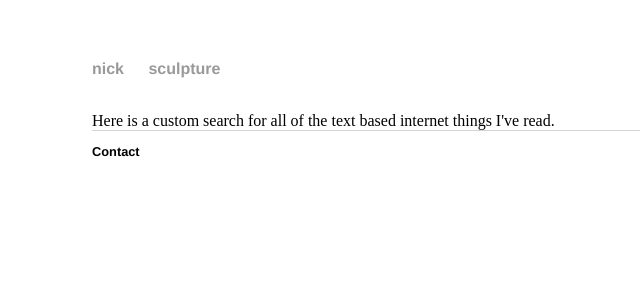
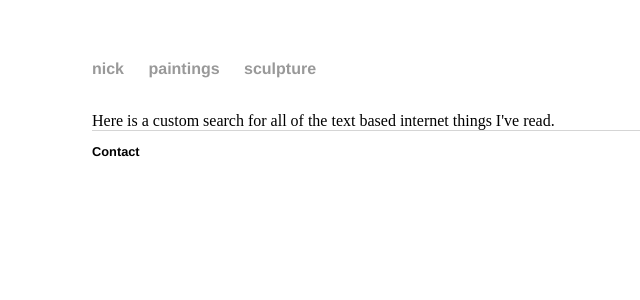
Before and after one commit to slavachalnev/nickaustinbrown.github.io, a Jekyll site: the page built from search/index.html, in a window 1280 px wide. Shown: the top 300 px of the page, without its empty margins (228-868 px from the left). Built offline with Jekyll 4.4.1, drawn with Linux system fonts in a browser that asks for light colours; comment, search, counter and statistics services are not loaded.

Commit message:
Update default.html

```diff
--- a/_layouts/default.html
+++ b/_layouts/default.html
@@ -9,6 +9,7 @@
 			<nav>
 	    		<ul>
 	        		<li><a href="/">nick</a></li>
+				<li><a href="/painting">paintings</a></li>
 				<li><a href="/sculpture">sculpture</a></li>
 	    		</ul>
 			</nav>
```
